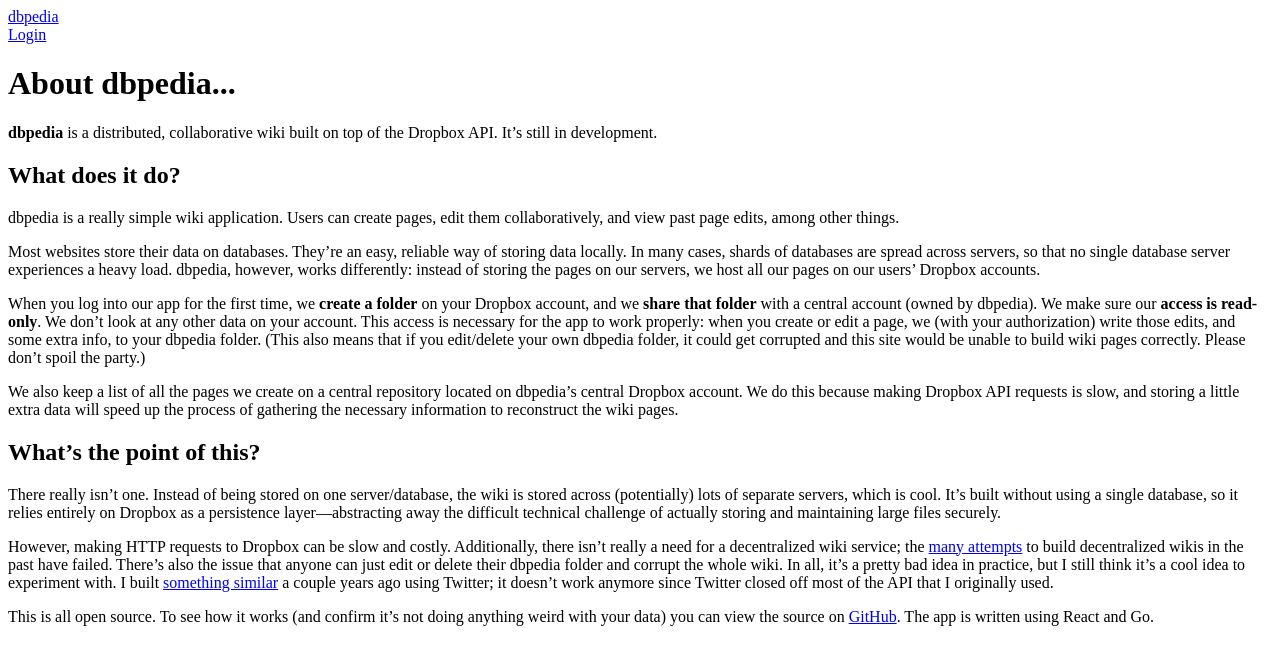
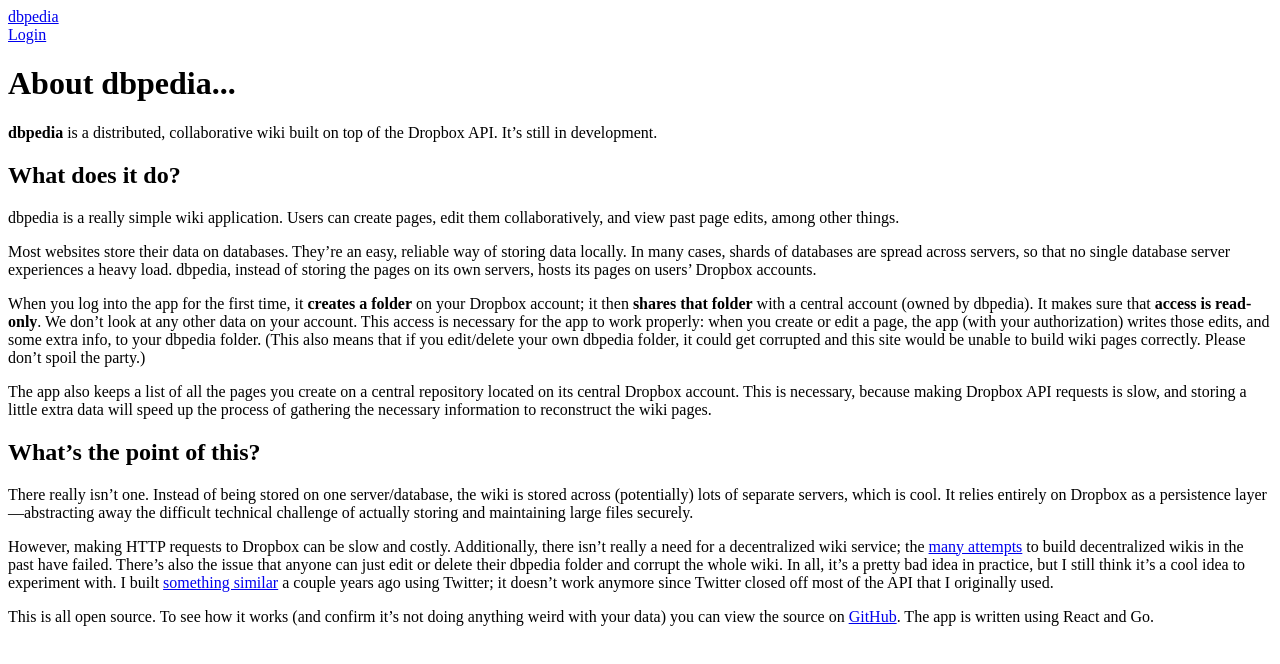
Before and after one commit to aniiyengar/dbpedia, a React app in the folder client/: page /about in a window 1280 px wide. Shown: the top 664 px of the page. Built offline with nearby package versions, Linux system fonts and the light colour scheme.

Commit message:
More small changes

```diff
--- a/client/src/components/wiki/wikiAbout.jsx
+++ b/client/src/components/wiki/wikiAbout.jsx
@@ -24,23 +24,23 @@
                     Most websites store their data on databases. They’re an easy, reliable
                     way of storing data locally. In many cases, shards of databases are spread
                     across servers, so that no single database server experiences a heavy load.
-                    dbpedia, however, works differently: instead of storing the pages
-                    on our servers, we host all our pages on our users’ Dropbox accounts.
+                    dbpedia, instead of storing the pages
+                    on its own servers, hosts its pages on users’ Dropbox accounts.
                 </p>
                 <p className='dbp-p'>
-                    When you log into our app for the first time, we <b>create a folder</b> on
-                    your Dropbox account, and we <b>share that folder</b> with a central account
-                    (owned by dbpedia). We make sure our <b>access is read-only</b>.
+                    When you log into the app for the first time, it <b>creates a folder</b> on
+                    your Dropbox account; it then <b>shares that folder</b> with a central account
+                    (owned by dbpedia). It makes sure that <b>access is read-only</b>.
                     We don’t look at any other data on your account. This access is necessary for
-                    the app to work properly: when you create or edit a page, we (with your
-                    authorization) write those edits, and some extra info, to your dbpedia folder.
+                    the app to work properly: when you create or edit a page, the app (with your
+                    authorization) writes those edits, and some extra info, to your dbpedia folder.
                     (This also means that if you edit/delete your own dbpedia folder, it could get
                     corrupted and this site would be unable to build wiki pages correctly. Please
                     don’t spoil the party.)
                 </p>
                 <p className='dbp-p'>
-                    We also keep a list of all the pages we create on a central repository
-                    located on dbpedia’s central Dropbox account. We do this because
+                    The app also keeps a list of all the pages you create on a central repository
+                    located on its central Dropbox account. This is necessary, because
                     making Dropbox API requests is slow, and storing a little extra data
                     will speed up the process of gathering the necessary information to
                     reconstruct the wiki pages.
@@ -51,7 +51,7 @@
                 <p className='dbp-p'>
                     There really isn’t one. Instead of being stored on one server/database, the
                     wiki is stored across (potentially) lots of separate servers, which is cool.
-                    It’s built without using a single database, so it relies entirely on Dropbox
+                    It relies entirely on Dropbox
                     as a persistence layer&mdash;abstracting away the difficult technical
                     challenge of actually storing and maintaining large files securely.
                 </p>
```
